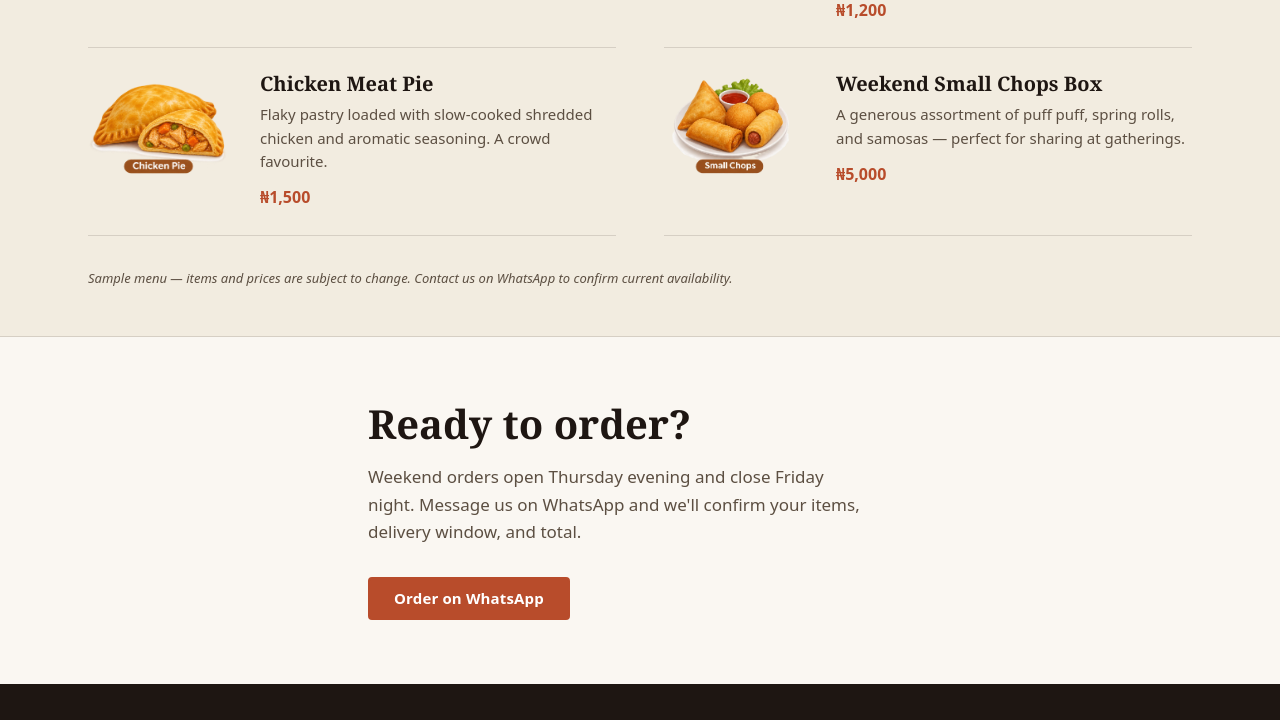
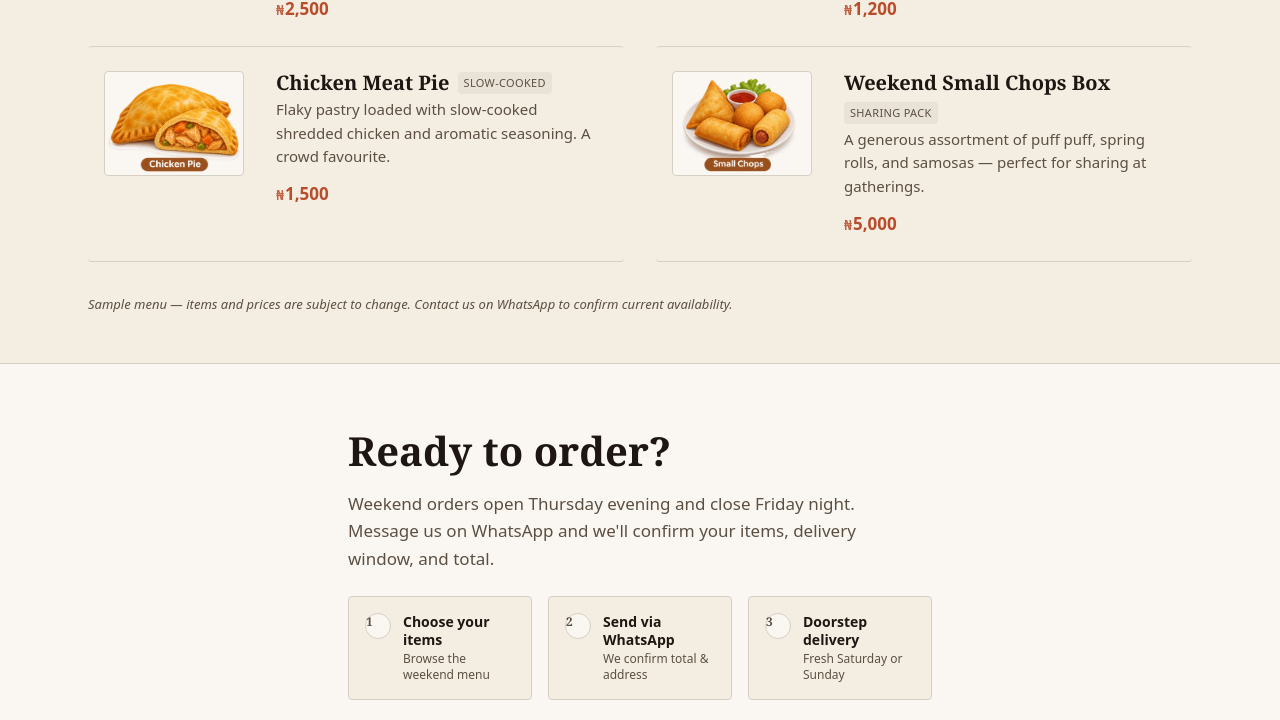
Before and after one commit to fatsanta00/koko-bakehouse, a plain HTML site: page index.html in a window 1280 px wide. Shown: the part 956-1676 px from the top of the page. Drawn offline with Linux system fonts and the light colour scheme.

Commit message:
feat(ui): refine badges, hero container, menu cards, and add order flow with WhatsApp icon

```diff
--- a/index.html
+++ b/index.html
@@ -57,7 +57,10 @@
     <section class="sb-hero" aria-labelledby="sb-hero-heading">
       <div class="sb-container sb-hero-inner">
         <div class="sb-hero-text">
-          <p class="sb-hero-eyebrow">Weekend delivery now open</p>
+          <p class="sb-hero-eyebrow">
+            <span class="sb-status-dot" aria-hidden="true"></span>
+            Weekend delivery now open
+          </p>
           <h1 id="sb-hero-heading">Koko<br />Bakehouse</h1>
           <p class="sb-hero-body">
             Fresh bread, meat pies, and small chops — made in small batches
@@ -69,7 +72,7 @@
         <div class="sb-hero-image-wrap">
           <img
             src="images/hero.png"
-            alt="A tray of golden, freshly baked meat pies beside a loaf of sliced milk bread"
+            alt="Koko Bakehouse artisan bakery bread and brand card"
             class="sb-hero-image"
             width="720"
             height="540"
@@ -100,11 +103,16 @@
               />
             </div>
             <div class="sb-menu-item__body">
-              <h3 class="sb-menu-item__name">Fresh Milk Bread</h3>
+              <div class="sb-menu-item__header">
+                <h3 class="sb-menu-item__name">Fresh Milk Bread</h3>
+                <span class="sb-item-badge">1 full loaf</span>
+              </div>
               <p class="sb-menu-item__desc">
                 Soft, pillowy, and lightly sweet. Baked fresh every weekend morning and best eaten the same day.
               </p>
-              <p class="sb-menu-item__price" aria-label="Price: 2,500 naira">₦2,500</p>
+              <p class="sb-menu-item__price" aria-label="Price: 2,500 naira">
+                <span class="sb-currency">₦</span>2,500
+              </p>
             </div>
           </li>
 
@@ -120,11 +128,16 @@
               />
             </div>
             <div class="sb-menu-item__body">
-              <h3 class="sb-menu-item__name">Classic Meat Pie</h3>
+              <div class="sb-menu-item__header">
+                <h3 class="sb-menu-item__name">Classic Meat Pie</h3>
+                <span class="sb-item-badge">Beef &amp; potato</span>
+              </div>
               <p class="sb-menu-item__desc">
                 Shortcrust pastry filled with seasoned minced beef, diced potato, and carrots. A proper, familiar bite.
               </p>
-              <p class="sb-menu-item__price" aria-label="Price: 1,200 naira">₦1,200</p>
+              <p class="sb-menu-item__price" aria-label="Price: 1,200 naira">
+                <span class="sb-currency">₦</span>1,200
+              </p>
             </div>
           </li>
 
@@ -140,11 +153,16 @@
               />
             </div>
             <div class="sb-menu-item__body">
-              <h3 class="sb-menu-item__name">Chicken Meat Pie</h3>
+              <div class="sb-menu-item__header">
+                <h3 class="sb-menu-item__name">Chicken Meat Pie</h3>
+                <span class="sb-item-badge">Slow-cooked</span>
+              </div>
               <p class="sb-menu-item__desc">
                 Flaky pastry loaded with slow-cooked shredded chicken and aromatic seasoning. A crowd favourite.
               </p>
-              <p class="sb-menu-item__price" aria-label="Price: 1,500 naira">₦1,500</p>
+              <p class="sb-menu-item__price" aria-label="Price: 1,500 naira">
+                <span class="sb-currency">₦</span>1,500
+              </p>
             </div>
           </li>
 
@@ -160,11 +178,16 @@
               />
             </div>
             <div class="sb-menu-item__body">
-              <h3 class="sb-menu-item__name">Weekend Small Chops Box</h3>
+              <div class="sb-menu-item__header">
+                <h3 class="sb-menu-item__name">Weekend Small Chops Box</h3>
+                <span class="sb-item-badge">Sharing pack</span>
+              </div>
               <p class="sb-menu-item__desc">
                 A generous assortment of puff puff, spring rolls, and samosas — perfect for sharing at gatherings.
               </p>
-              <p class="sb-menu-item__price" aria-label="Price: 5,000 naira">₦5,000</p>
+              <p class="sb-menu-item__price" aria-label="Price: 5,000 naira">
+                <span class="sb-currency">₦</span>5,000
+              </p>
             </div>
           </li>
 
@@ -184,6 +207,31 @@
             Weekend orders open Thursday evening and close Friday night.
             Message us on WhatsApp and we'll confirm your items, delivery window, and total.
           </p>
+
+          <ol class="sb-order-steps" aria-label="How weekend ordering works">
+            <li class="sb-order-step">
+              <span class="sb-step-num" aria-hidden="true">1</span>
+              <div>
+                <strong>Choose your items</strong>
+                <span>Browse the weekend menu</span>
+              </div>
+            </li>
+            <li class="sb-order-step">
+              <span class="sb-step-num" aria-hidden="true">2</span>
+              <div>
+                <strong>Send via WhatsApp</strong>
+                <span>We confirm total &amp; address</span>
+              </div>
+            </li>
+            <li class="sb-order-step">
+              <span class="sb-step-num" aria-hidden="true">3</span>
+              <div>
+                <strong>Doorstep delivery</strong>
+                <span>Fresh Saturday or Sunday</span>
+              </div>
+            </li>
+          </ol>
+
           <a
             id="sb-whatsapp-btn"
             href="#"
@@ -192,7 +240,10 @@
             rel="noopener noreferrer"
             aria-label="Order via WhatsApp (opens WhatsApp in a new tab)"
           >
-            Order on WhatsApp
+            <svg class="sb-btn-icon" width="20" height="20" viewBox="0 0 24 24" fill="currentColor" aria-hidden="true">
+              <path d="M17.472 14.382c-.297-.149-1.758-.867-2.03-.967-.273-.099-.471-.148-.67.15-.197.297-.767.966-.94 1.164-.173.199-.347.223-.644.075-.297-.15-1.255-.463-2.39-1.475-.883-.788-1.48-1.761-1.653-2.059-.173-.297-.018-.458.13-.606.134-.133.298-.347.446-.52.149-.174.198-.298.298-.497.099-.198.05-.371-.025-.52-.075-.149-.669-1.612-.916-2.207-.242-.579-.487-.5-.669-.51-.173-.008-.371-.01-.57-.01-.198 0-.52.074-.792.372-.272.297-1.04 1.016-1.04 2.479 0 1.462 1.065 2.875 1.213 3.074.149.198 2.096 3.2 5.077 4.487.709.306 1.262.489 1.694.625.712.227 1.36.195 1.871.118.571-.085 1.758-.719 2.006-1.413.248-.694.248-1.289.173-1.413-.074-.124-.272-.198-.57-.347m-5.421 7.403h-.004a9.87 9.87 0 01-5.031-1.378l-.361-.214-3.741.982.998-3.648-.235-.374a9.86 9.86 0 01-1.51-5.26c.001-5.45 4.436-9.884 9.888-9.884 2.64 0 5.122 1.03 6.988 2.898a9.825 9.825 0 012.893 6.994c-.003 5.45-4.437 9.884-9.884 9.884m8.413-18.297A11.815 11.815 0 0012.05 0C5.495 0 .16 5.335.157 11.892c0 2.096.547 4.142 1.588 5.945L.057 24l6.305-1.654a11.882 11.882 0 005.683 1.448h.005c6.554 0 11.89-5.335 11.893-11.893a11.821 11.821 0 00-3.48-8.413Z"/>
+            </svg>
+            <span>Order on WhatsApp</span>
           </a>
         </div>
       </div>
--- a/style.css
+++ b/style.css
@@ -9,13 +9,15 @@
 /* ─── 1. DESIGN TOKENS ───────────────────────────────────────── */
 :root {
   --colour-bg:          #faf7f2;
-  --colour-bg-alt:      #f2ece0;
+  --colour-bg-alt:      #f4eee2;
   --colour-text:        #1e1612;
   --colour-text-muted:  #5c4f42;
   --colour-accent:      #b84c2b;
   --colour-accent-dark: #8f3920;
   --colour-border:      #d6cfc4;
+  --colour-border-subtle: rgba(30, 22, 18, 0.12);
   --colour-white:       #ffffff;
+  --colour-green-dot:   #2e7d32;
 
   --font-serif: Georgia, 'Times New Roman', Times, serif;
   --font-sans:  system-ui, -apple-system, BlinkMacSystemFont, 'Segoe UI', Helvetica, Arial, sans-serif;
@@ -38,6 +40,7 @@
 
   --radius-sm: 4px;
   --radius-md: 6px;
+  --radius-pill: 999px;
 }
 
 /* ─── 2. RESET & BASE ────────────────────────────────────────── */
@@ -118,7 +121,10 @@ h1, h2, h3 {
 
 /* ─── 5. BUTTONS ─────────────────────────────────────────────── */
 .sb-btn {
-  display: inline-block;
+  display: inline-flex;
+  align-items: center;
+  justify-content: center;
+  gap: var(--space-2);
   font-family: var(--font-sans);
   font-size: 0.9375rem;
   font-weight: 600;
@@ -129,8 +135,12 @@ h1, h2, h3 {
   border-radius: var(--radius-sm);
   cursor: pointer;
   border: 2px solid transparent;
-  transition: background-color 0.15s ease, color 0.15s ease, border-color 0.15s ease;
+  transition: background-color 0.15s ease, color 0.15s ease, border-color 0.15s ease, transform 0.1s ease;
   white-space: nowrap;
+}
+
+.sb-btn:active {
+  transform: translateY(1px);
 }
 
 .sb-btn--primary {
@@ -160,7 +170,13 @@ h1, h2, h3 {
 }
 
 .sb-btn--whatsapp {
-  min-width: 200px;
+  min-width: 220px;
+  font-size: 1rem;
+  padding: 0.875rem 1.5rem;
+}
+
+.sb-btn-icon {
+  flex-shrink: 0;
 }
 
 /* ─── 6. HEADER / NAV ────────────────────────────────────────── */
@@ -182,8 +198,8 @@ h1, h2, h3 {
 
 .sb-wordmark-wrap {
   display: flex;
-  align-items: baseline;
-  gap: var(--space-2);
+  align-items: center;
+  gap: var(--space-3);
 }
 
 .sb-wordmark {
@@ -200,12 +216,16 @@ h1, h2, h3 {
 }
 
 .sb-brand-tag {
-  font-size: 0.6875rem;
-  font-weight: 500;
-  letter-spacing: 0.05em;
+  font-size: 0.625rem;
+  font-weight: 600;
+  letter-spacing: 0.06em;
   text-transform: uppercase;
   color: var(--colour-text-muted);
-  opacity: 0.7;
+  border: 1px solid var(--colour-border);
+  padding: 2px 7px;
+  border-radius: var(--radius-pill);
+  background-color: rgba(30, 22, 18, 0.03);
+  line-height: 1.2;
 }
 
 .sb-primary-nav ul {
@@ -312,7 +332,9 @@ h1, h2, h3 {
 }
 
 .sb-hero-eyebrow {
-  display: inline-block;
+  display: inline-flex;
+  align-items: center;
+  gap: var(--space-2);
   font-size: 0.8125rem;
   font-weight: 600;
   letter-spacing: 0.08em;
@@ -321,6 +343,14 @@ h1, h2, h3 {
   border-bottom: 2px solid var(--colour-accent);
   padding-bottom: var(--space-1);
   margin-bottom: var(--space-4);
+}
+
+.sb-status-dot {
+  width: 7px;
+  height: 7px;
+  background-color: var(--colour-green-dot);
+  border-radius: 50%;
+  display: inline-block;
 }
 
 h1 {
@@ -341,6 +371,9 @@ h1 {
   aspect-ratio: 4 / 3;
   overflow: hidden;
   border-radius: var(--radius-md);
+  border: 1px solid var(--colour-border);
+  box-shadow: 0 4px 16px rgba(30, 22, 18, 0.06);
+  background-color: var(--colour-bg-alt);
 }
 
 .sb-hero-image {
@@ -382,8 +415,14 @@ h1 {
   grid-template-columns: 100px 1fr;
   gap: var(--space-5);
   align-items: start;
-  padding: var(--space-5) 0;
+  padding: var(--space-5) var(--space-3);
   border-top: 1px solid var(--colour-border);
+  border-radius: var(--radius-sm);
+  transition: background-color 0.15s ease;
+}
+
+.sb-menu-item:hover {
+  background-color: rgba(30, 22, 18, 0.025);
 }
 
 .sb-menu-item:last-child {
@@ -395,6 +434,8 @@ h1 {
   aspect-ratio: 4 / 3;
   overflow: hidden;
   border-radius: var(--radius-sm);
+  border: 1px solid var(--colour-border);
+  background-color: var(--colour-bg);
   flex-shrink: 0;
 }
 
@@ -405,10 +446,28 @@ h1 {
   object-position: center;
 }
 
+.sb-menu-item__header {
+  display: flex;
+  align-items: center;
+  flex-wrap: wrap;
+  gap: var(--space-2);
+  margin-bottom: var(--space-1);
+}
+
 .sb-menu-item__name {
   font-family: var(--font-serif);
   font-size: 1.125rem;
-  margin-bottom: var(--space-2);
+}
+
+.sb-item-badge {
+  font-size: 0.6875rem;
+  font-weight: 500;
+  letter-spacing: 0.03em;
+  text-transform: uppercase;
+  color: var(--colour-text-muted);
+  background-color: rgba(30, 22, 18, 0.05);
+  border-radius: var(--radius-sm);
+  padding: 2px 6px;
 }
 
 .sb-menu-item__desc {
@@ -420,10 +479,19 @@ h1 {
 }
 
 .sb-menu-item__price {
-  font-size: 1rem;
+  font-size: 1.0625rem;
   font-weight: 700;
   color: var(--colour-accent);
   font-variant-numeric: tabular-nums;
+  display: inline-flex;
+  align-items: baseline;
+}
+
+.sb-currency {
+  font-size: 0.875rem;
+  font-weight: 600;
+  margin-right: 1px;
+  opacity: 0.85;
 }
 
 .sb-menu-note {
@@ -440,7 +508,7 @@ h1 {
 }
 
 .sb-order-inner {
-  max-width: 640px;
+  max-width: 680px;
 }
 
 .sb-order-text h2 {
@@ -451,8 +519,66 @@ h1 {
 .sb-order-text p {
   font-size: 1.0625rem;
   color: var(--colour-text-muted);
+  margin-bottom: var(--space-6);
+  max-width: 56ch;
+}
+
+/* Order 3-step cards */
+.sb-order-steps {
+  display: grid;
+  grid-template-columns: 1fr;
+  gap: var(--space-3);
   margin-bottom: var(--space-8);
-  max-width: 52ch;
+}
+
+@media (min-width: 640px) {
+  .sb-order-steps {
+    grid-template-columns: repeat(3, 1fr);
+    gap: var(--space-4);
+  }
+}
+
+.sb-order-step {
+  display: flex;
+  align-items: flex-start;
+  gap: var(--space-3);
+  padding: var(--space-4);
+  background-color: var(--colour-bg-alt);
+  border: 1px solid var(--colour-border);
+  border-radius: var(--radius-sm);
+}
+
+.sb-step-num {
+  font-family: var(--font-serif);
+  font-weight: 700;
+  font-size: 1.125rem;
+  line-height: 1;
+  color: var(--colour-accent);
+  background-color: var(--colour-bg);
+  border: 1px solid var(--colour-border);
+  width: 26px;
+  height: 26px;
+  border-radius: 50%;
+  display: inline-flex;
+  align-items: center;
+  justify-content: center;
+  flex-shrink: 0;
+}
+
+.sb-order-step strong {
+  display: block;
+  font-size: 0.875rem;
+  font-weight: 600;
+  color: var(--colour-text);
+  line-height: 1.3;
+  margin-bottom: 2px;
+}
+
+.sb-order-step span {
+  display: block;
+  font-size: 0.75rem;
+  color: var(--colour-text-muted);
+  line-height: 1.35;
 }
 
 /* ─── 11. FOOTER ─────────────────────────────────────────────── */
@@ -541,7 +667,8 @@ h1 {
   .sb-mobile-nav__link,
   .sb-nav-toggle__bar,
   .sb-wordmark,
-  .sb-footer-nav a {
+  .sb-footer-nav a,
+  .sb-menu-item {
     transition: none;
   }
 }
@@ -587,7 +714,7 @@ h1 {
   .sb-menu-item {
     grid-template-columns: 160px 1fr;
     gap: var(--space-8);
-    padding: var(--space-6) 0;
+    padding: var(--space-6) var(--space-4);
   }
 
   .sb-menu-item__image-wrap {
@@ -608,11 +735,11 @@ h1 {
   /* Menu — 2-column grid at desktop widths */
   .sb-menu-list {
     grid-template-columns: 1fr 1fr;
-    gap: 0 var(--space-12);
+    gap: 0 var(--space-8);
   }
 
   .sb-menu-item {
-    padding: var(--space-6) 0;
+    padding: var(--space-6) var(--space-4);
     grid-template-columns: 140px 1fr;
   }
 
@@ -620,7 +747,7 @@ h1 {
     width: 140px;
   }
 
-  /* Explicit borders for the 2-col layout — single-column uses :last-child alone */
+  /* Explicit borders for the 2-col layout */
   .sb-menu-list .sb-menu-item:nth-child(1),
   .sb-menu-list .sb-menu-item:nth-child(2) {
     border-top: 1px solid var(--colour-border);
```
